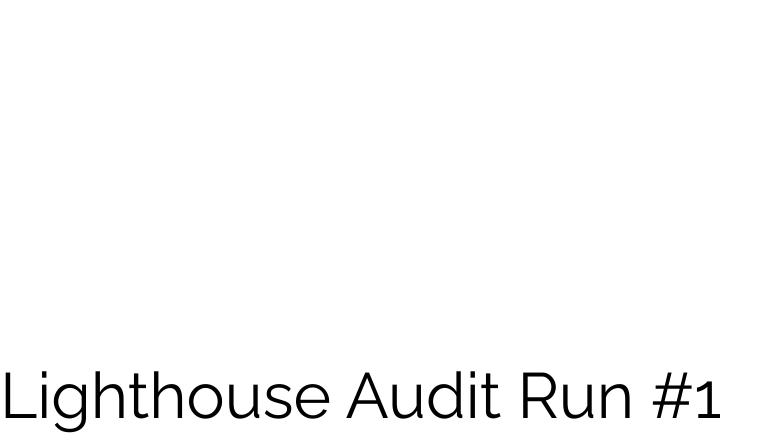
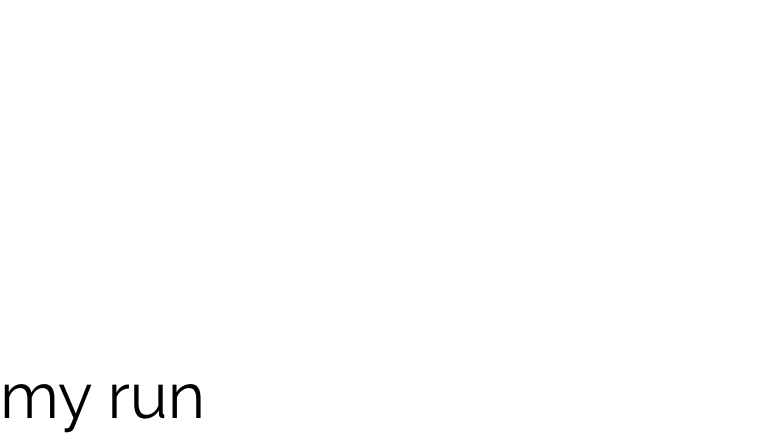
Before and after one commit to laxmidharrout/DockerRepo, a plain HTML site: page index.html in a window 1280 px wide. Shown: the part 462-906 px from the top of the page, without its empty margins (0-779 px from the left). Drawn offline with nearby package versions, Linux system fonts and the light colour scheme.

Commit message:
Lipu added here

```diff
--- a/index.html
+++ b/index.html
@@ -30,6 +30,6 @@ body, html {height: 100%}
   <div class="w3-display-bottomleft w3-padding-large">
 Lighthouse CI Demo - NaveenKumar Namachivayam - QAInsights.com  </div>
 </div>
-<h1 class="w3-jumbo w3-animate-top">Lighthouse Audit Run #1</h1>
+<h1 class="w3-jumbo w3-animate-top">my run</h1>
 </body>
 </html>
```
